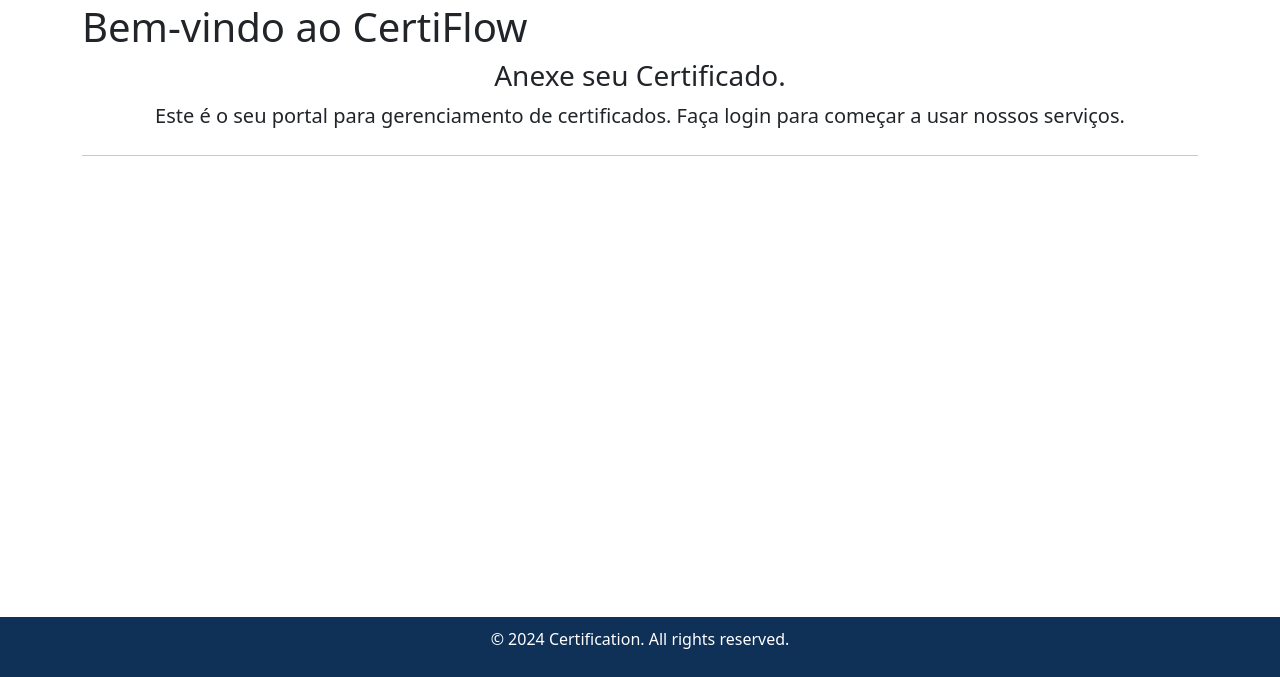
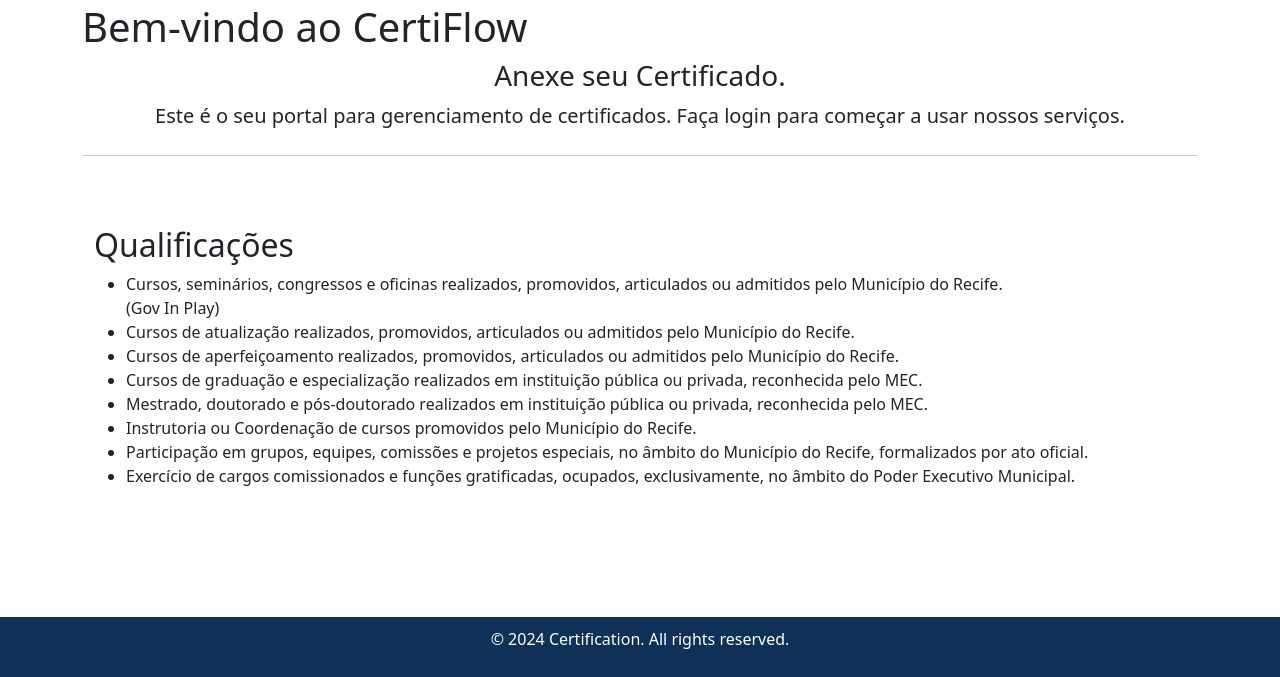
Before and after one commit to TN-Junior/certified-points, a Flask app: page / in a window 1280 px wide. Shown: the part 123-800 px from the top of the page. Run offline with Flask 3, Linux system fonts and the light colour scheme; some libraries are stand-ins or nearby versions.

Commit message:
Update home.html

```diff
--- a/templates/home.html
+++ b/templates/home.html
@@ -9,4 +9,19 @@
     <p class="lead">Este é o seu portal para gerenciamento de certificados. Faça login para começar a usar nossos serviços.</p>
     <hr class="my-4">
 </div>
+
+<div class="container content">
+    <h2>Qualificações</h2>
+    <ul>
+        <li>Cursos, seminários, congressos e oficinas realizados, promovidos, articulados ou admitidos pelo Município do Recife.</li>
+        (Gov In Play)
+        <li>Cursos de atualização realizados, promovidos, articulados ou admitidos pelo Município do Recife.</li>
+        <li>Cursos de aperfeiçoamento realizados, promovidos, articulados ou admitidos pelo Município do Recife.</li>
+        <li>Cursos de graduação e especialização realizados em instituição pública ou privada, reconhecida pelo MEC.</li>
+        <li>Mestrado, doutorado e pós-doutorado realizados em instituição pública ou privada, reconhecida pelo MEC.</li>
+        <li>Instrutoria ou Coordenação de cursos promovidos pelo Município do Recife.</li>
+        <li>Participação em grupos, equipes, comissões e projetos especiais, no âmbito do Município do Recife, formalizados por ato oficial.</li>
+        <li>Exercício de cargos comissionados e funções gratificadas, ocupados, exclusivamente, no âmbito do Poder Executivo Municipal.</li>
+    </ul>
+</div>
 {% endblock %}
```
